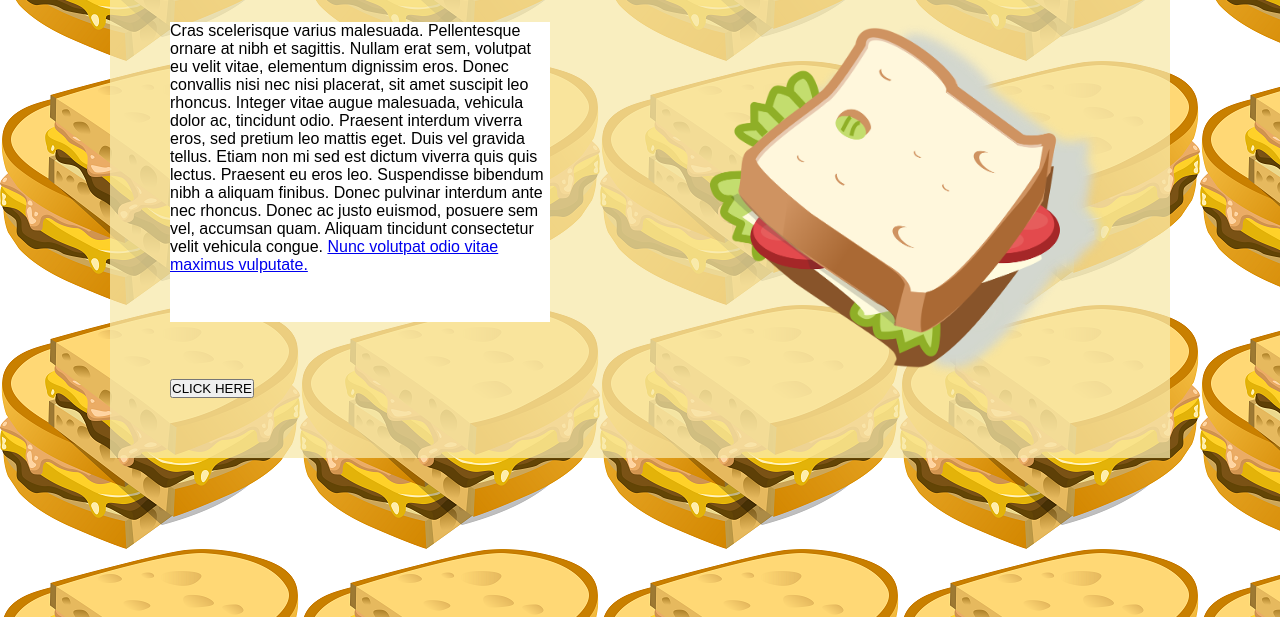
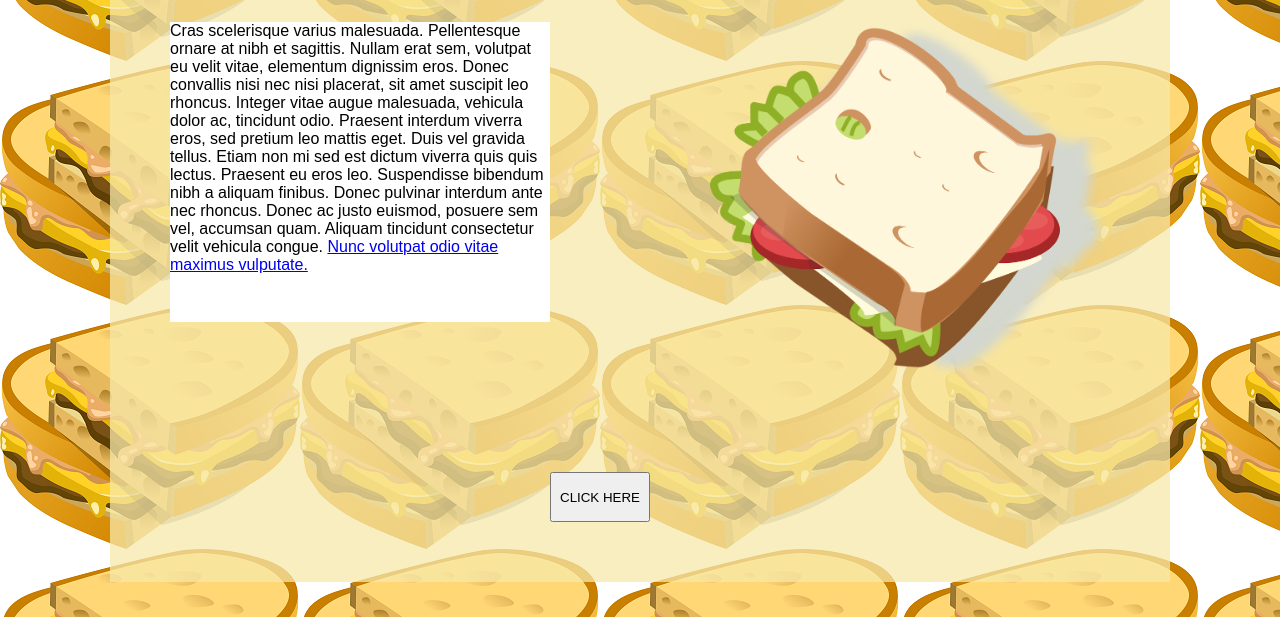
Before and after one commit to hken920/hken920.github.io, a plain HTML site: page index.html in a window 1280 px wide. Shown: the part 183-800 px from the top of the page. Drawn offline with Linux system fonts and the light colour scheme.

```diff
--- a/style.css
+++ b/style.css
@@ -47,6 +47,7 @@
 }
 
 button {
-	float:left;
-	clear:both;
+	width:100px;
+	height:50px;
+    margin-top:450px;
 }
```
